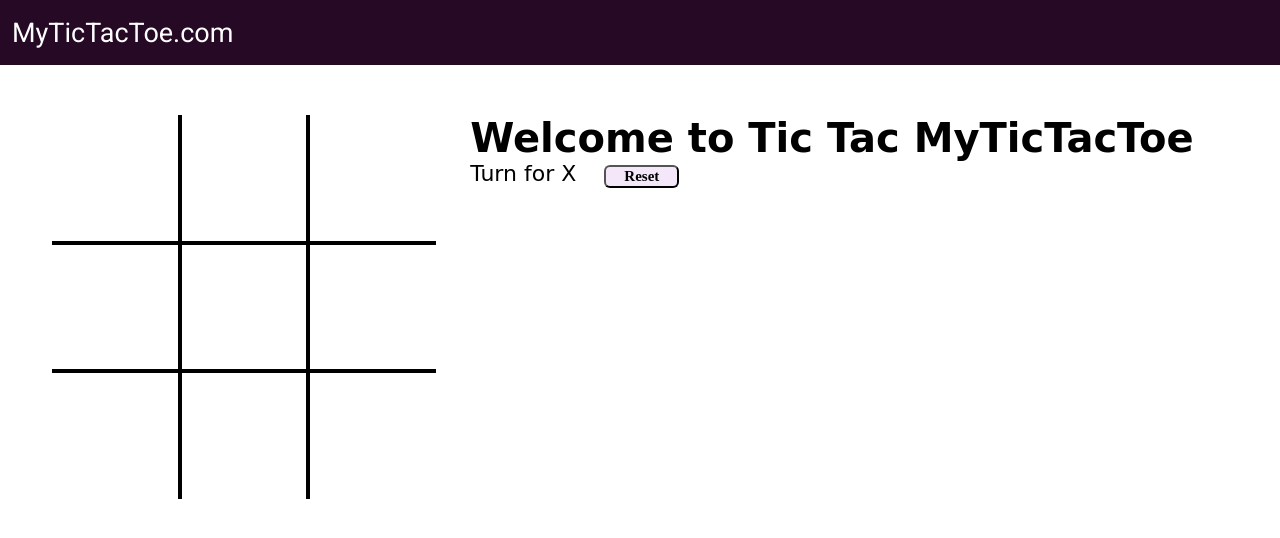
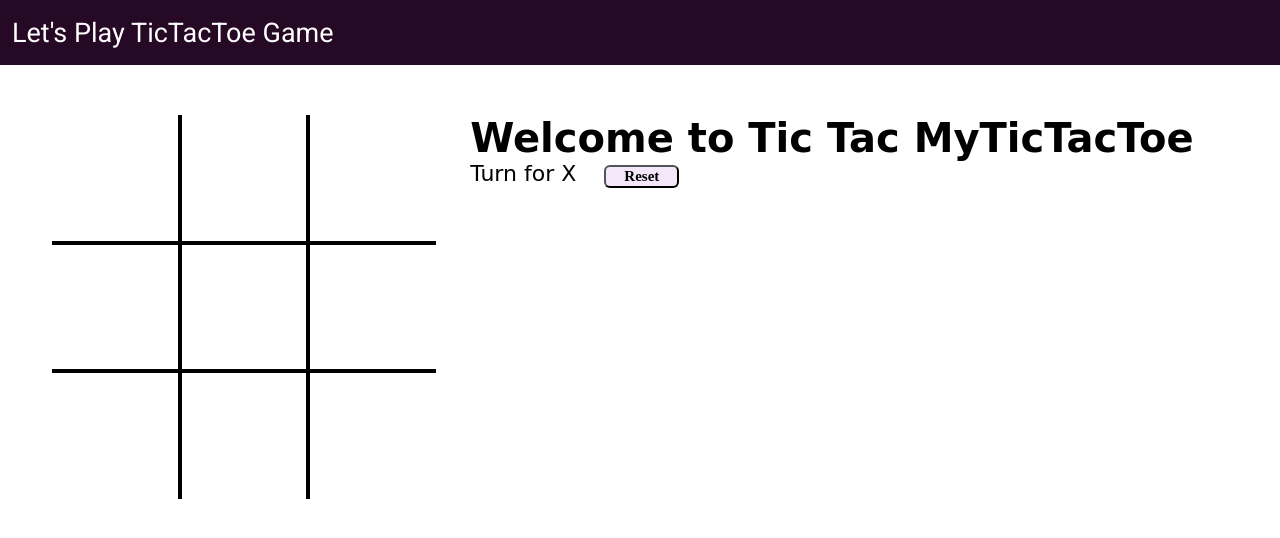
Before and after one commit to AyushAgarwal15/Tic-Tac-Toe-Game-, a plain HTML site: page index.html in a window 1280 px wide. Drawn offline with Linux system fonts and the light colour scheme; a web font is replaced by a local one.

Commit message:
change nav bar  title

```diff
--- a/index.html
+++ b/index.html
@@ -10,7 +10,7 @@
   <body>
     <nav>
       <ul>
-        <li>MyTicTacToe.com</li>
+        <li>Let's Play TicTacToe Game</li>
       </ul>
     </nav>
 
```
